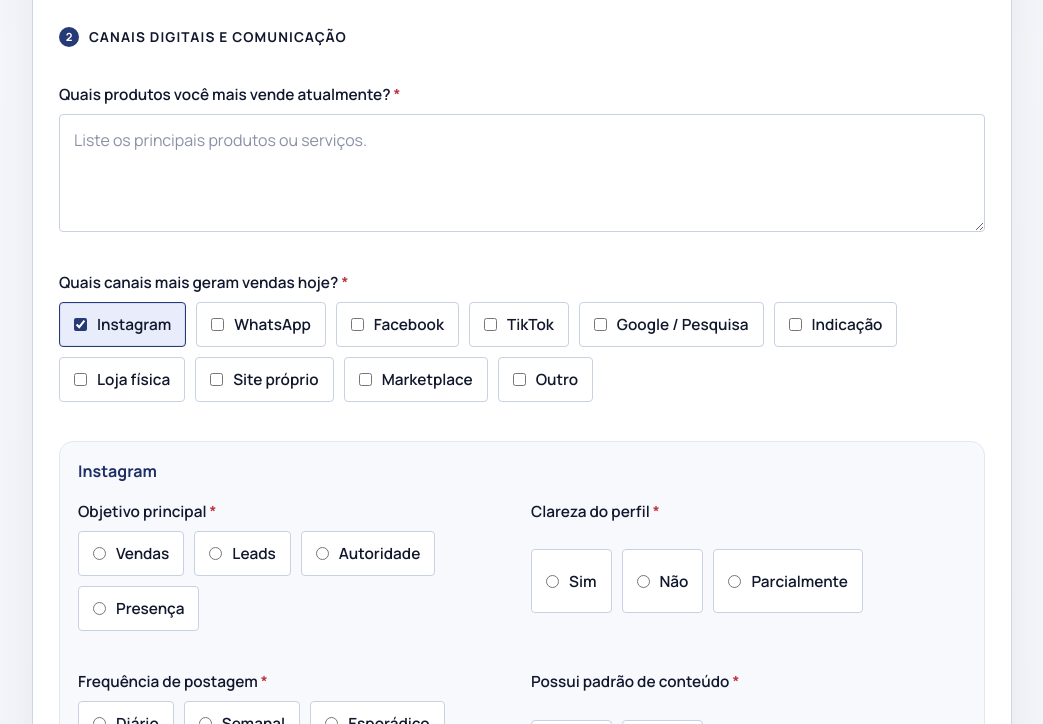
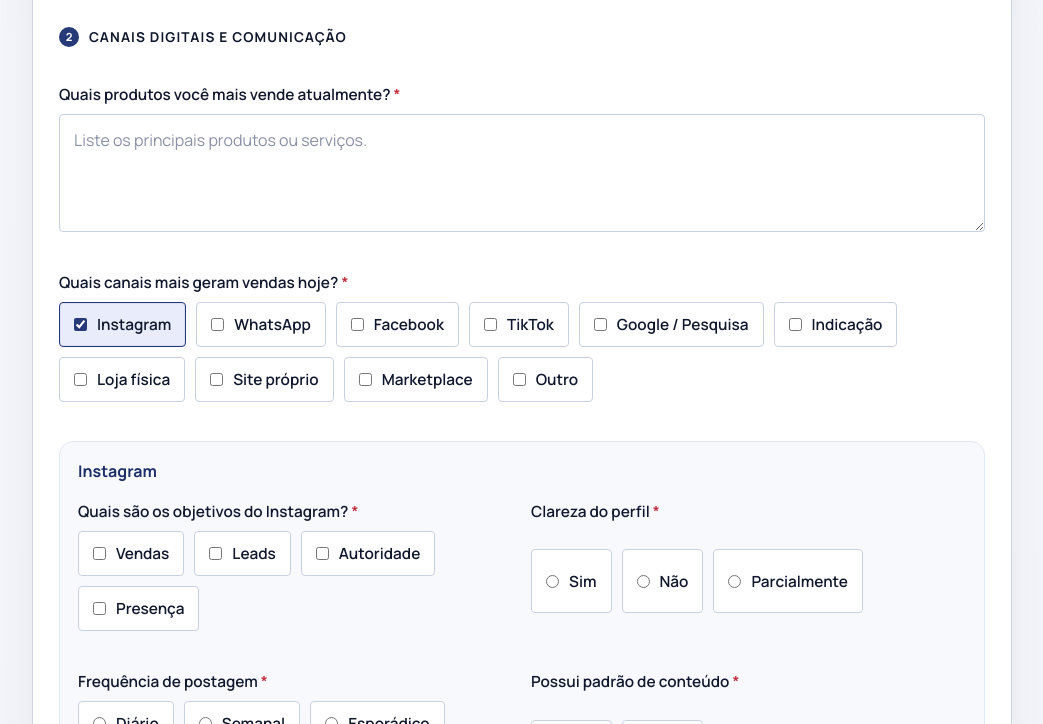
Before and after one commit to Lemke23/diagnostico-comunicacao, a plain HTML site: page index.html in a window 1280 px wide. Both pictures are taken after a click on the label "Instagram". Shown: the part 1265-1989 px from the top of the page, without its empty margins (118-1161 px from the left). Drawn offline with Linux system fonts and the light colour scheme.

Commit message:
Permite multiplos objetivos no Instagram

```diff
--- a/index.html
+++ b/index.html
@@ -204,22 +204,22 @@
             </div>
             <div class="field-grid">
               <div class="field" data-field="instagramObjective">
-                <span class="field-label">Objetivo principal <span class="required-mark">*</span></span>
+                <span class="field-label">Quais s&atilde;o os objetivos do Instagram? <span class="required-mark">*</span></span>
                 <div class="choice-group">
                   <label class="choice-pill" for="instagram-objective-sales">
-                    <input id="instagram-objective-sales" name="instagramObjective" type="radio" value="Vendas">
+                    <input id="instagram-objective-sales" name="instagramObjective" type="checkbox" value="Vendas">
                     <span>Vendas</span>
                   </label>
                   <label class="choice-pill" for="instagram-objective-leads">
-                    <input id="instagram-objective-leads" name="instagramObjective" type="radio" value="Leads">
+                    <input id="instagram-objective-leads" name="instagramObjective" type="checkbox" value="Leads">
                     <span>Leads</span>
                   </label>
                   <label class="choice-pill" for="instagram-objective-authority">
-                    <input id="instagram-objective-authority" name="instagramObjective" type="radio" value="Autoridade">
+                    <input id="instagram-objective-authority" name="instagramObjective" type="checkbox" value="Autoridade">
                     <span>Autoridade</span>
                   </label>
                   <label class="choice-pill" for="instagram-objective-presence">
-                    <input id="instagram-objective-presence" name="instagramObjective" type="radio" value="Presen&ccedil;a">
+                    <input id="instagram-objective-presence" name="instagramObjective" type="checkbox" value="Presen&ccedil;a">
                     <span>Presen&ccedil;a</span>
                   </label>
                 </div>
--- a/script.js
+++ b/script.js
@@ -108,10 +108,11 @@ const fields = [
   },
   {
     id: "instagramObjective",
-    type: "radio",
-    message: "Selecione o objetivo principal do Instagram.",
+    type: "checkbox-group",
+    message: "Selecione pelo menos um objetivo do Instagram.",
     step: "instagram",
-    visible: visibleWhenChannel("Instagram")
+    visible: visibleWhenChannel("Instagram"),
+    minSelections: 1
   },
   {
     id: "instagramProfileClarity",
```
